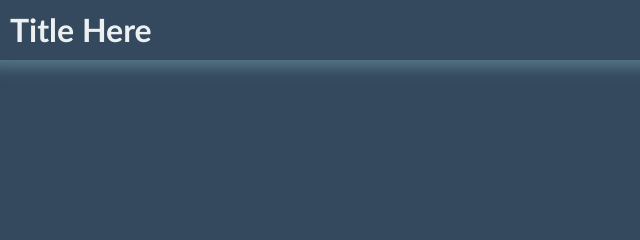
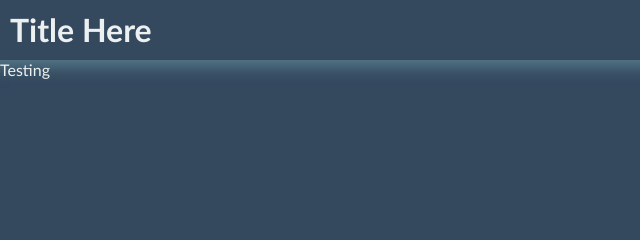
Before and after one commit to bvjebin/projectstructure, a plain HTML site: page index.html in a window 1280 px wide. Shown: the top 240 px of the page, 0-640 px from the left. Drawn offline with Linux system fonts and the light colour scheme.

Commit message:
test commit

```diff
--- a/index.html
+++ b/index.html
@@ -10,7 +10,7 @@
 			<div class="logo">Title Here</div>
 		</header>
 		<div id="canvas">
-			<div></div>
+			<div>Testing</div>
 		</div>
 		<footer>@copyrights reserved by BVJEBIN</footer>
 		<script type="text/javascript" src="/assets/scripts/main.js"></script>
```
